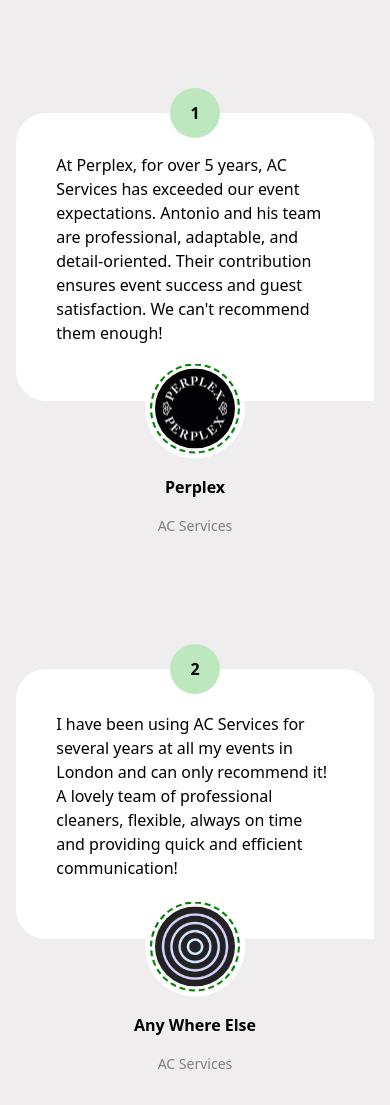
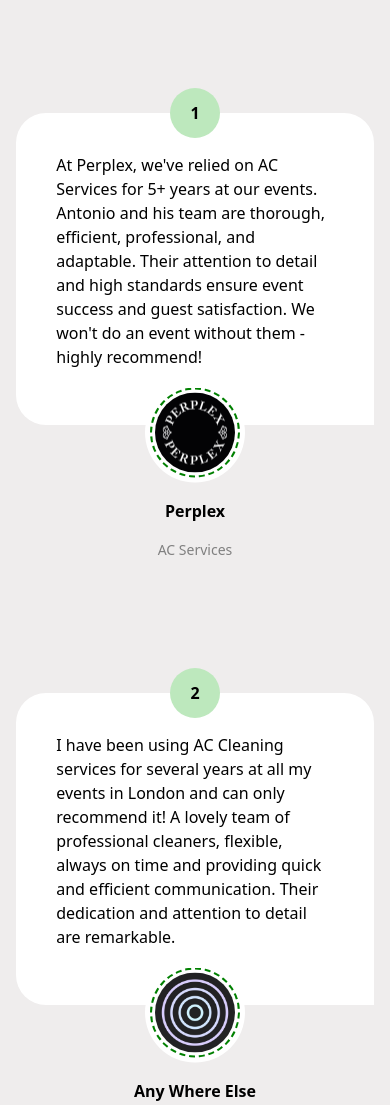
Before and after one commit to edijavier99/ACservices, a React app in the folder frontend/: page / in a window 390 px wide. Shown: the part 3074-4179 px from the top of the page. Built offline with nearby package versions, Linux system fonts and the light colour scheme; some packages are replaced by stand-ins of ours.

Commit message:
reviews height changed to be more responsive for mobiles

```diff
--- a/frontend/src/components/reviews.js
+++ b/frontend/src/components/reviews.js
@@ -10,43 +10,53 @@ import Collective from "../img/collective.jpg"
 
 export const Reviews = () =>{
         const perplexDescription = `
-        At Perplex, for over 5 years, AC Services has exceeded our event
-         expectations. Antonio and his team are professional, adaptable,
-          and detail-oriented. Their contribution ensures event success
-          and guest satisfaction. We can't recommend them enough!
+
+        At Perplex, we've relied on AC Services for 5+ years at our events.
+        Antonio and his team are thorough, efficient, professional, and
+        adaptable. Their attention to detail and high
+        standards ensure event success and guest satisfaction. We won't
+        do an event without them - highly recommend!
         `;
 
         const anyWhereElse = `
-        I have been using AC Services for several years at
-        all my events in London and can only recommend it! A
-        lovely team of professional cleaners, flexible, always
-        on time and providing quick and efficient communication!
+
+        I have been using AC Cleaning services for several years
+        at all my events in London and can only recommend it! A
+        lovely team of professional cleaners, flexible, always on
+        time and providing quick and efficient communication.
+        Their dedication and attention to detail are remarkable.
         `
         const shDigital = `
-        AC Services's comprehensive cleaning services, combined with their
-        exceptional office setup capabilities, have truly transformed our
-        workspace. Highly professional and detail-oriented.
-        What sets them apart is their ability to go beyond cleaning
-        by efficiently organizing and setting up our space. They're the best!
+
+        AC Services's comprehensive cleaning services and exceptional office
+        setup capabilities have transformed our workspace. The team is highly
+        professional and detail-oriented, delivering top-notch services that
+        ensure every corner is spotless. They go beyond cleaning by efficiently
+        organizing our office space.
+        They are the best!
         `
         const indigo = `
-        We recently engaged their services for an important event, and their
-        team delivered exceptional service that exceeded our expectations.
+
+        We engaged their services for an important event, and they delivered
+        exceptional service that exceeded our expectations.
         What impressed us the most was their commitment to quality and
         customer satisfaction. We highly recommend AC Services to anyone seeking
         reliable and effective services for their events.
         `
         const space14 = `
-        We have been relying on AC Services for over a decade now.
+
+        We've been relying on AC Services for over a decade now.
         From office cleanings to corporate events and nightlife gatherings.
-        Whether it's a last-minute event cleanup or our routine office maintenance.
-        Over the years, AC Services has become an indispensable partner for our business.
+        Whether it's a last-minute event or our routine office maintenance.
+        AC Services has become an indispensable partner for our business.
         They are simply the best in the business! 😊
         `
         const collective = `
-        AC Services has been essential to our success. Antonio and his team are professional,
-        flexible, and detail-oriented. They consistently meet our expectations, whether for events
-        or office setup. Their commitment to quality and prompt communication makes them highly recommendable.
+
+        AC Services has been absolutely essential to our success. Antonio and his team
+        are professional, flexible, and extremely detail-oriented. They consistently
+        exceed our expectations, whether for events or office setup. Their unwavering
+        commitment to quality and prompt communication makes them highly recommendable.
         `
 
     return(
--- a/frontend/src/styles/reviews.css
+++ b/frontend/src/styles/reviews.css
@@ -98,9 +98,15 @@
         grid-template-columns: 1fr;
     }
     .review-card-body{
-        min-height: 270px;
+        min-height: 280px;
     }
 }
 .indigoImg img{
     width: 20px;
 }
+
+@media (width<=576px) {
+    .review-card-body{
+        min-height: 300px;
+    }
+}
```
